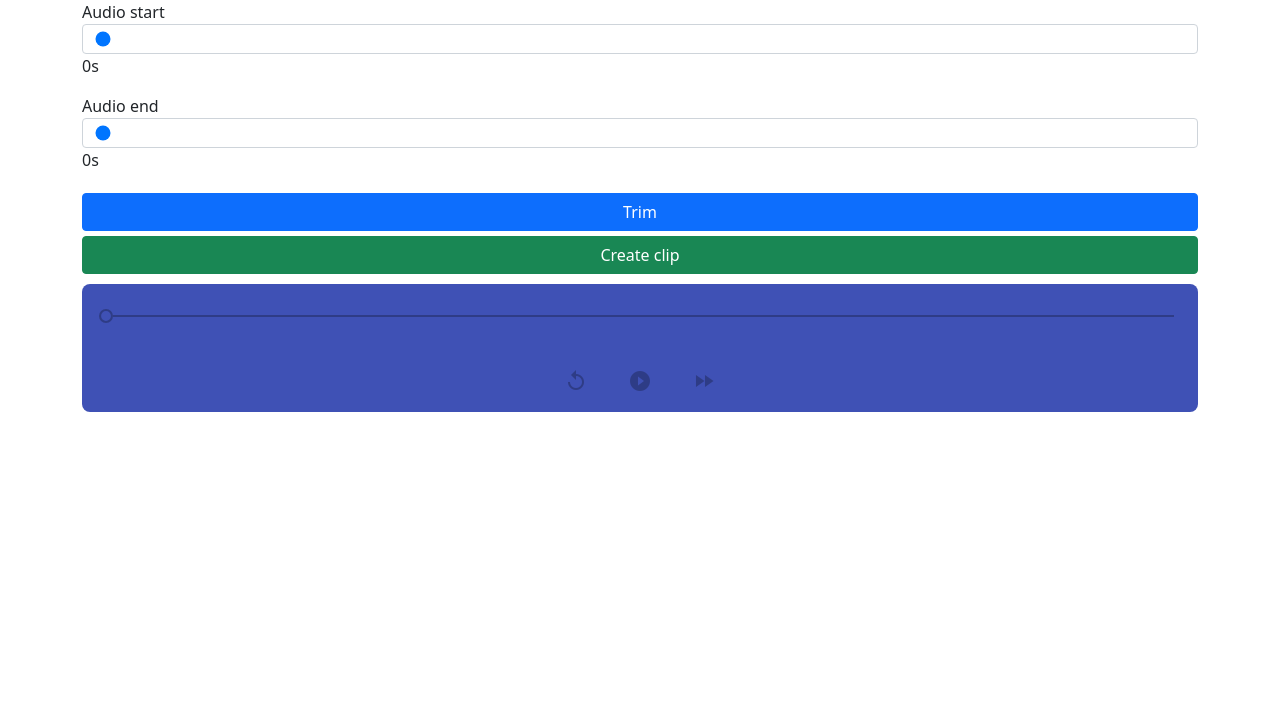
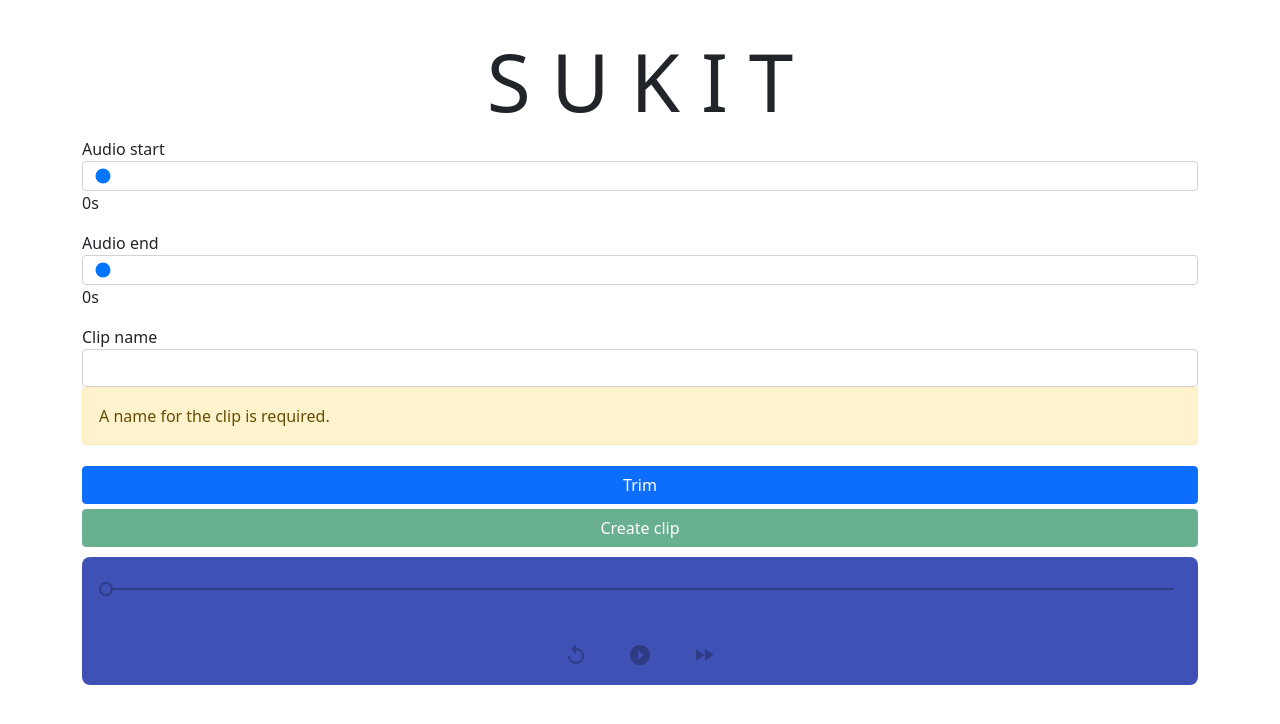
Before and after one commit to thersites-ac/soundboard-trimmer-ui, an Angular app: page / in a window 1280 px wide. Shown: the top 724 px of the page. Built offline with nearby package versions, Linux system fonts and the light colour scheme.

Commit message:
consume path params and add header, plus it's now getting served from s3

```diff
--- a/src/app/app.component.html
+++ b/src/app/app.component.html
@@ -1,4 +1,5 @@
 <div class="container">
+  <app-header></app-header>
   <app-trimmer></app-trimmer>
   <app-player></app-player>
 </div>
--- a/src/app/app.component.ts
+++ b/src/app/app.component.ts
@@ -1,10 +1,30 @@
-import { Component } from '@angular/core';
+import { Component, OnDestroy } from '@angular/core';
+import { ActivatedRoute } from '@angular/router';
+import { Subscription } from 'rxjs';
+import { filter } from 'rxjs/operators';
+import { AudioService } from './shared/audio.service';
 
 @Component({
   selector: 'app-root',
   templateUrl: './app.component.html',
   styleUrls: ['./app.component.css']
 })
-export class AppComponent {
+export class AppComponent implements OnDestroy {
   title = 'soundboard';
+
+  subscription: Subscription;
+
+  constructor(private audioService: AudioService,
+              private route: ActivatedRoute) {
+    this.subscription = this.route.queryParams.pipe(
+      filter(params => params.uri)
+    ).subscribe(params => {
+      const uri = atob(params.uri);
+      this.audioService.init(uri);
+    });
+  }
+
+  ngOnDestroy(): void {
+    this.subscription.unsubscribe();
+  }
 }
--- a/src/app/app.module.ts
+++ b/src/app/app.module.ts
@@ -7,14 +7,18 @@ import { PlayerComponent } from './player/player.component';
 import { TrimmerComponent } from './trimmer/trimmer.component';
 import { MaterialModule } from './material.module';
 import { BrowserAnimationsModule } from '@angular/platform-browser/animations';
+import { AppRoutingModule } from './app-routing.module';
+import { HeaderComponent } from './header/header.component';
 
 @NgModule({
   declarations: [
     AppComponent,
     PlayerComponent,
-    TrimmerComponent
+    TrimmerComponent,
+    HeaderComponent
   ],
   imports: [
+    AppRoutingModule,
     BrowserModule,
     FormsModule,
     MaterialModule,
--- /dev/null
+++ b/src/app/header/header.component.css
@@ -0,0 +1,4 @@
+h1 {
+  padding-top: 3%;
+  text-align: center;
+}
--- /dev/null
+++ b/src/app/header/header.component.html
@@ -0,0 +1,7 @@
+<div class="row">
+  <div class="col-xs-12">
+    <div class="jumbotron">
+      <h1 class="display-1">S U K I T</h1>
+    </div>
+  </div>
+</div>
--- /dev/null
+++ b/src/app/header/header.component.ts
@@ -0,0 +1,15 @@
+import { Component, OnInit } from '@angular/core';
+
+@Component({
+  selector: 'app-header',
+  templateUrl: './header.component.html',
+  styleUrls: ['./header.component.css']
+})
+export class HeaderComponent implements OnInit {
+
+  constructor() { }
+
+  ngOnInit(): void {
+  }
+
+}
--- a/src/app/shared/audio.service.ts
+++ b/src/app/shared/audio.service.ts
@@ -7,9 +7,7 @@ import { State } from './state.model';
 })
 export class AudioService {
 
-  private url: string = 'https://ia801504.us.archive.org/3/items/EdSheeranPerfectOfficialMusicVideoListenVid.com/Ed_Sheeran_-_Perfect_Official_Music_Video%5BListenVid.com%5D.mp3';
-
-  private audio: HTMLAudioElement = new Audio(this.url);
+  private audio: HTMLAudioElement = new Audio();
   private state: State = new State(false, false, false, 0, 0);
 
   private start: number = 0;
@@ -18,7 +16,6 @@ export class AudioService {
   stateChanged: Subject<State> = new Subject();
 
   constructor() {
-    this.audio.load();
     this.audio.onloadeddata = () => {
       this.state.canPlay = true;
       this.state.canSeek = true;
@@ -62,6 +59,11 @@ export class AudioService {
     };
   }
 
+  init(url: string) {
+    this.audio.src = url;
+    this.audio.load();
+  }
+
   play() {
     this.audio.play();
   }
@@ -97,7 +99,6 @@ export class AudioService {
   goToStart() {
     this.audio.currentTime = this.start;
     this.state.relativePosition = 0;
-    console.log(this.state);
     this.audio.pause();
   }
 
--- a/src/app/trimmer/trimmer.component.html
+++ b/src/app/trimmer/trimmer.component.html
@@ -27,14 +27,34 @@
             [(ngModel)]="end">
           <p>{{e.value}}s</p>
         </div>
-        <div class="row">
-          <div class="col-xs-12">
-            <button class="btn btn-primary" (click)="trim()">Trim</button>
+        <div class="form-group">
+          <label for="name">Clip name</label>
+          <input
+            class="form-control"
+            type="text"
+            name="name"
+            #n="ngModel"
+            [(ngModel)]="name"
+            required>
+          <div
+            *ngIf="!n.valid"
+            class="alert alert-warning">
+            A name for the clip is required.
+          </div>
+          <div
+            class="alert alert-success"
+            *ngIf=n.valid>
+            Command for playback: ~{{n.value}}
           </div>
         </div>
         <div class="row">
           <div class="col-xs-12">
-            <button class="btn btn-success" type="submit">Create clip</button>
+            <button class="btn btn-primary" type="button" (click)="trim()">Trim</button>
+          </div>
+        </div>
+        <div class="row">
+          <div class="col-xs-12">
+            <button class="btn btn-success" type="submit" [disabled]="!f.valid">Create clip</button>
           </div>
         </div>
       </form>
--- a/src/app/trimmer/trimmer.component.ts
+++ b/src/app/trimmer/trimmer.component.ts
@@ -10,6 +10,8 @@ import { State } from '../shared/state.model';
   styleUrls: ['./trimmer.component.css']
 })
 export class TrimmerComponent {
+
+  name: string = '';
 
   start: number = 0;
   end: number = 0;
@@ -25,7 +27,6 @@ export class TrimmerComponent {
   }
 
   trim() {
-    console.log('trimming:', this.start, this.end);
     if (this.start < this.end)
       this.audioService.resetBoundaries(this.start, this.end);
   }
```
Also changed, not shown: src/app/app-routing.module.ts (added, +13 -0 lines), 1 other file (tests, documents, lock files or other folders). Lines whose indentation alone changed are shown as unchanged.
